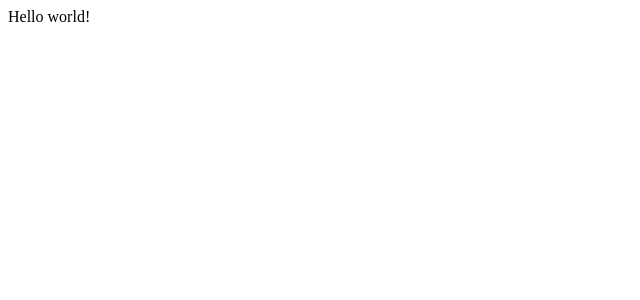
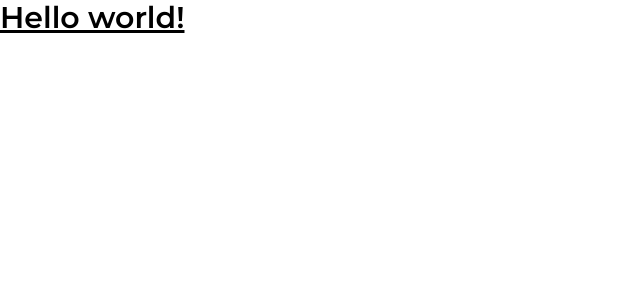
Before and after one commit to rickneves15/devstage, a Next.js app: page / in a window 1280 px wide. Shown: the top 300 px of the page, without its empty margins (0-640 px from the left). Built offline with nearby package versions, Linux system fonts and the light colour scheme.

Commit message:
feat: integrates Tailwind CSS
Adds Tailwind CSS for styling, including custom theme colors and fonts.  Updates dependencies accordingly.

```diff
--- /dev/null
+++ b/postcss.config.mjs
@@ -0,0 +1,7 @@
+
+const config = {
+  plugins: {
+    "@tailwindcss/postcss": {},
+  },
+};
+export default config;
--- /dev/null
+++ b/src/app/globals.css
@@ -0,0 +1,26 @@
+@import "tailwindcss";
+
+
+@theme {
+  --color-*: initial;
+
+  --color-blue: #6F9DE2;
+  --color-purple: #9871F3;
+
+  --color-danger: #F05D6C;
+
+  --color-gray-100: #DAE4F2;
+  --color-gray-200: #C8D0DA;
+  --color-gray-300: #95A1B1;
+  --color-gray-400: #6F7D90;
+  --color-gray-500: #2A313C;
+  --color-gray-600: #21252C;
+  --color-gray-700: #191D24;
+  --color-gray-800: #13161B;
+  --color-gray-900: #0F1216;
+
+  --font-heading: var(--font-oxanium);
+  --font-sans: var(--font-montserrat);
+
+  --radius-xl: 0.625rem;
+}
--- a/src/app/layout.tsx
+++ b/src/app/layout.tsx
@@ -1,9 +1,24 @@
+import "./globals.css";
+
 import type { Metadata } from "next";
+import { Montserrat, Oxanium } from "next/font/google";
 
 export const metadata: Metadata = {
-  title: "Create Next App",
-  description: "Generated by create next app",
+  title: "Dev Stage",
+  description: "Dev Stage",
 };
+
+const montserrat = Montserrat({
+  subsets: ["latin"],
+  weight: ["400", "600"],
+  variable: "--font-montserrat",
+});
+
+const oxanium = Oxanium({
+  subsets: ["latin"],
+  weight: ["500", "600"],
+  variable: "--font-oxanium",
+});
 
 export default function RootLayout({
   children,
@@ -11,7 +26,7 @@ export default function RootLayout({
   children: React.ReactNode;
 }>) {
   return (
-    <html lang="en">
+    <html lang="en" className={`${montserrat.variable} ${oxanium.variable}`}>
       <body>{children}</body>
     </html>
   );
--- a/src/app/page.tsx
+++ b/src/app/page.tsx
@@ -1,7 +1,8 @@
 export default function Home() {
   return (
-    <main>
-      <div>Hello world!</div>
+    <main><h1 className="text-3xl font-bold underline">
+    Hello world!
+  </h1>
     </main>
   );
 }
```
Also changed, not shown: package.json (+6 -3 lines), 1 other file (tests, documents, lock files or other folders).
